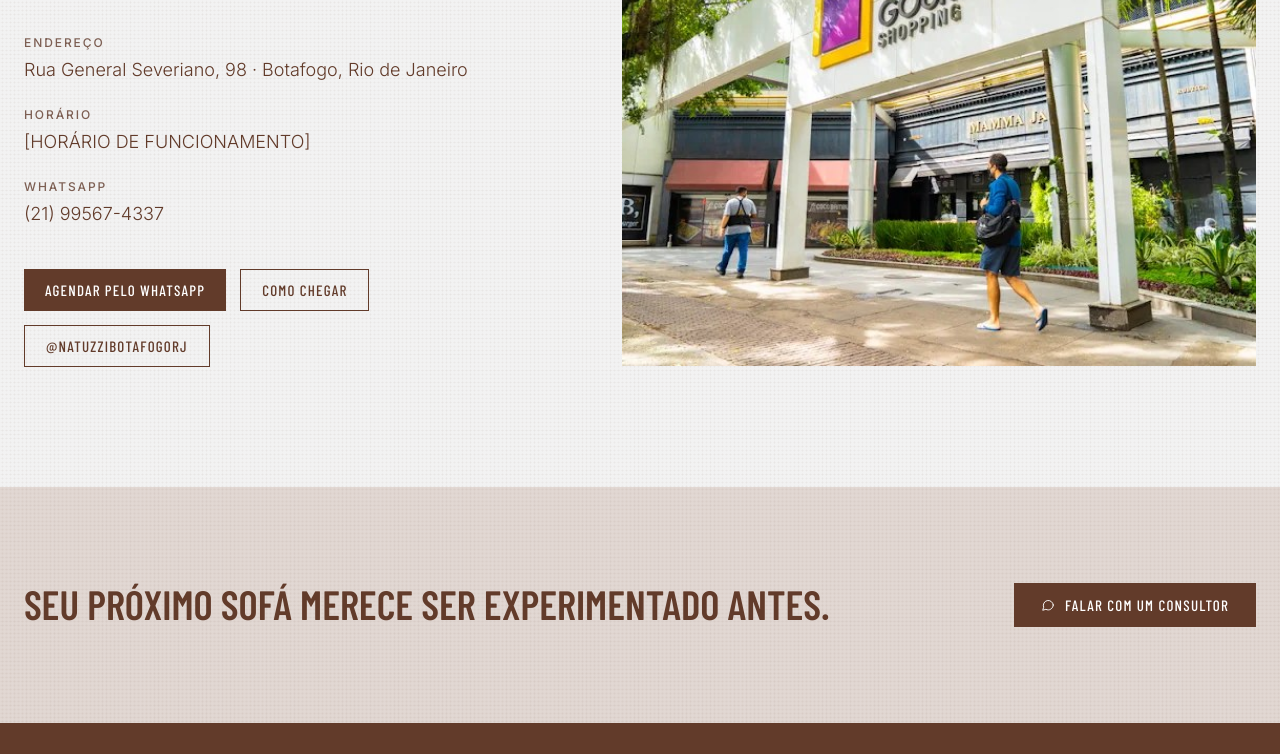
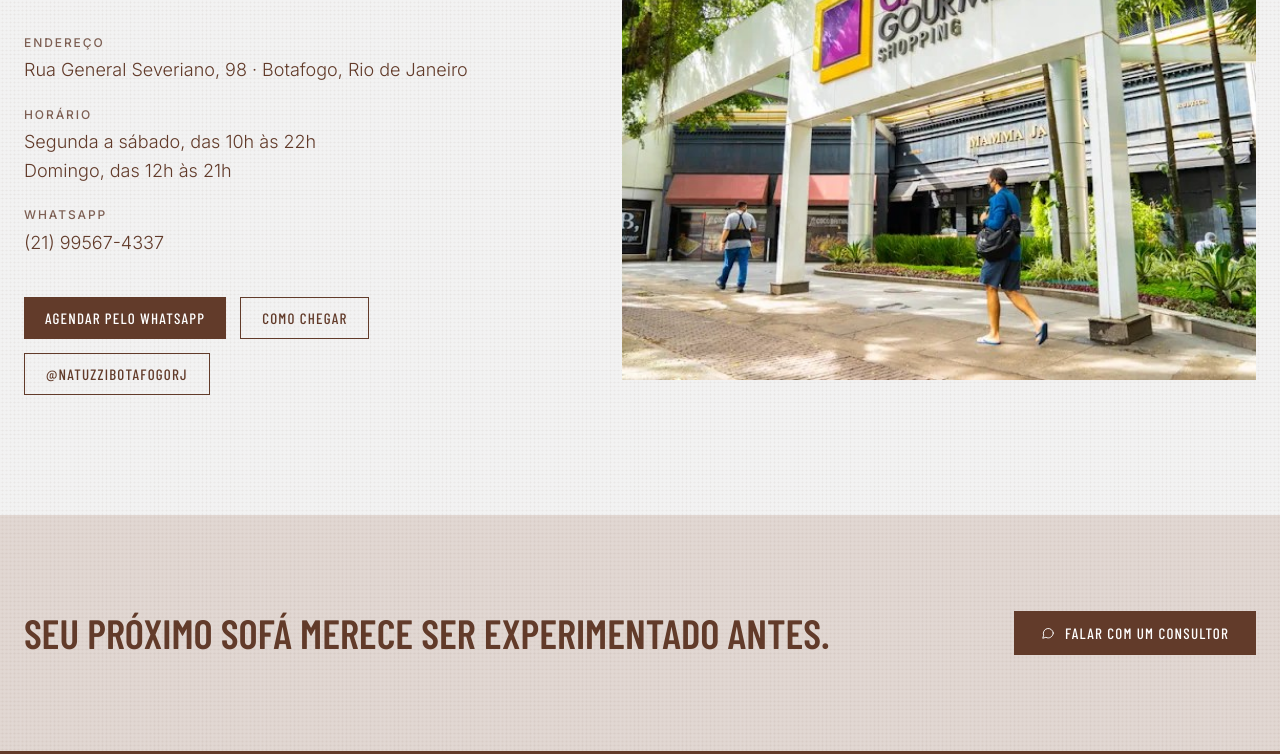
Before and after one commit to grupostudiomais/natuzzi-editions-botafogo, a plain HTML site: page index.html in a window 1280 px wide. Shown: the part 4980-5734 px from the top of the page. Drawn offline with nearby package versions, Linux system fonts and the light colour scheme.

Commit message:
Adiciona horário de funcionamento
Co-Authored-By: Claude Opus 5.5 <noreply@anthropic.com>
Claude-Session: https://claude.ai/code/session_017ySYFQz1mpULEYpGKeXU3C

```diff
--- a/index.html
+++ b/index.html
@@ -228,7 +228,7 @@ a{color:#623B2A}a:hover{color:#3F2519}
 </div>
 <dl style="margin: 0 0 40px; display: grid; grid-template-columns: minmax(0, 1fr); gap: 20px;">
 <div><dt style="font-size: 12px; letter-spacing: 0.16em; font-weight: 500; color: #7D5F53;">ENDEREÇO</dt><dd style="margin: 4px 0 0; font-size: 18px;">Rua General Severiano, 98 · Botafogo, Rio de Janeiro</dd></div>
-<div><dt style="font-size: 12px; letter-spacing: 0.16em; font-weight: 500; color: #7D5F53;">HORÁRIO</dt><dd style="margin: 4px 0 0; font-size: 18px;">[HORÁRIO DE FUNCIONAMENTO]</dd></div>
+<div><dt style="font-size: 12px; letter-spacing: 0.16em; font-weight: 500; color: #7D5F53;">HORÁRIO</dt><dd style="margin: 4px 0 0; font-size: 18px;">Segunda a sábado, das 10h às 22h<br>Domingo, das 12h às 21h</dd></div>
 <div><dt style="font-size: 12px; letter-spacing: 0.16em; font-weight: 500; color: #7D5F53;">WHATSAPP</dt><dd style="margin: 4px 0 0; font-size: 18px;">(21) 99567-4337</dd></div>
 </dl>
 <div style="display: flex; flex-wrap: wrap; gap: 14px;">
```
Also changed, not shown: 1 other file.
